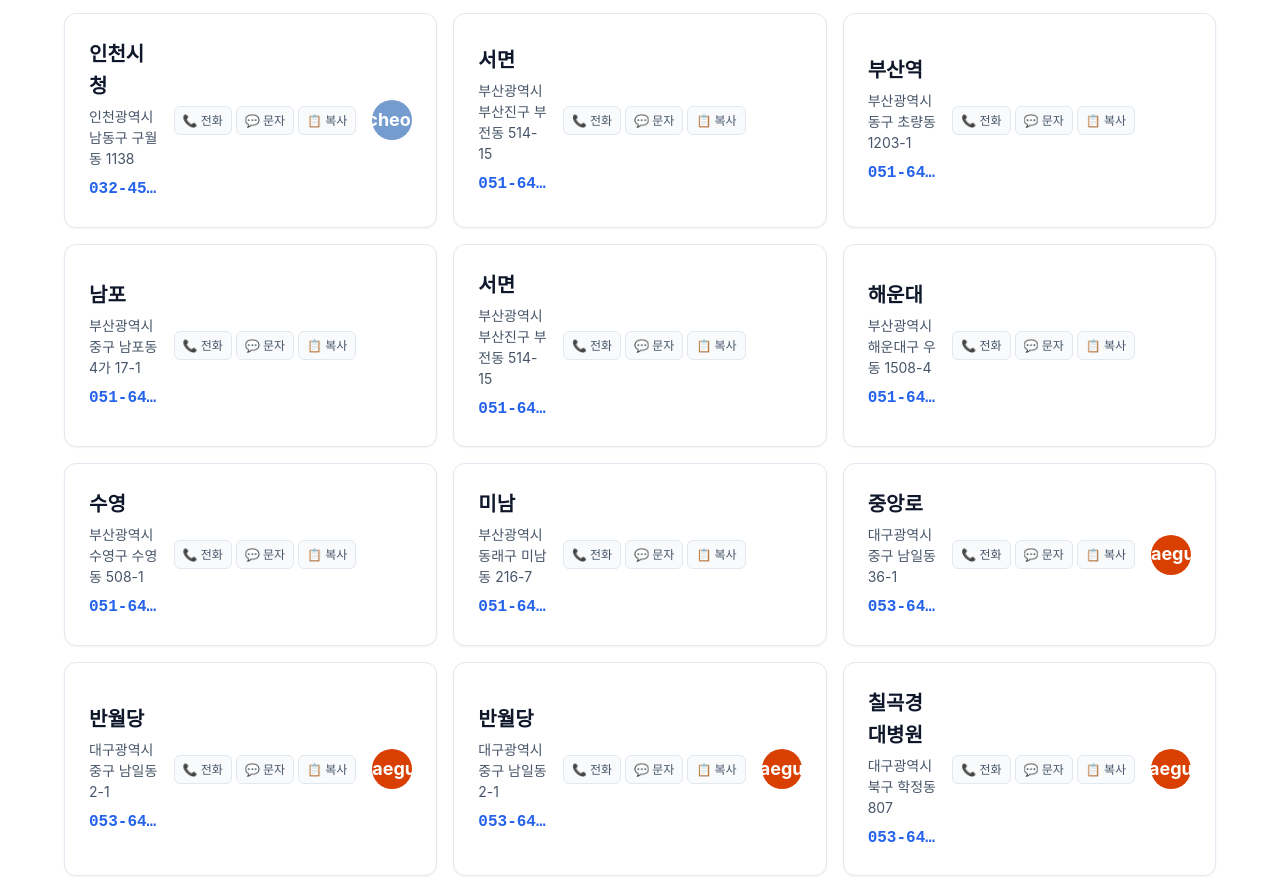
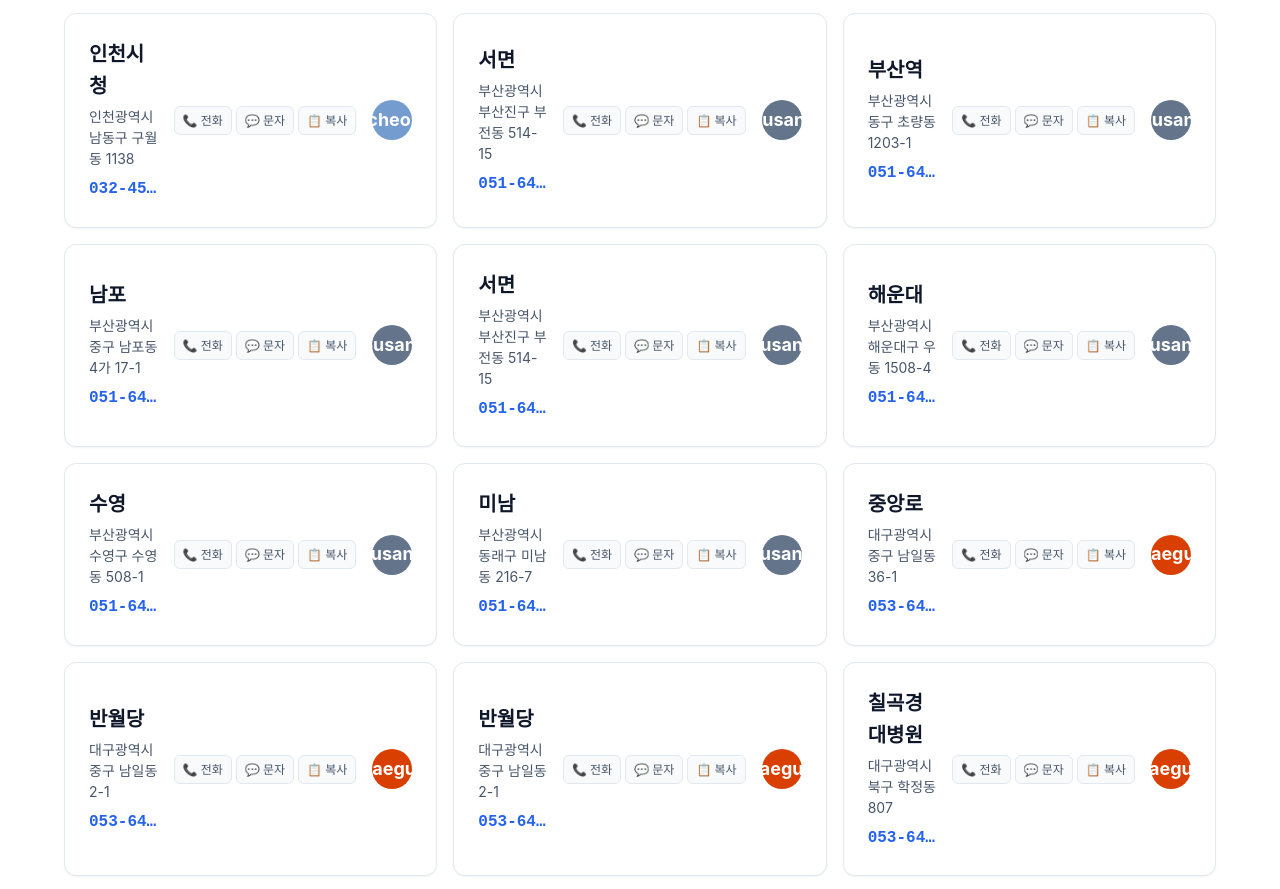
Before and after one commit to xmfhf2769/subway-quick-report, a website: page station-phone.html in a window 1280 px wide. Shown: the part 3732-4621 px from the top of the page. Drawn offline with Linux system fonts and the light colour scheme.

Commit message:
fix: 역별 전화번호 배지 기본 배경색 추가
- station-line-badge에 기본 회색 배경색 추가
- 호선별 색상이 적용되지 않을 경우의 폴백 색상 제공

```diff
--- a/css/station-phone.css
+++ b/css/station-phone.css
@@ -214,6 +214,7 @@
   color: white;
   flex-shrink: 0;
   transition: all var(--transition-fast);
+  background: var(--text-muted); /* 기본 배경색 */
 }
 
 .station-card:hover .station-line-badge {
```
